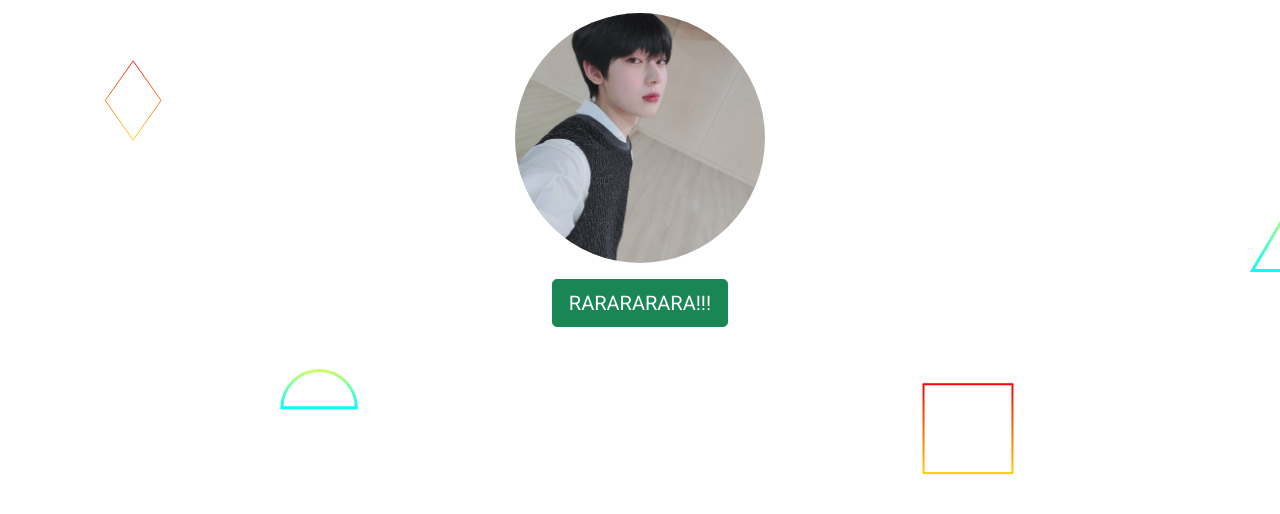
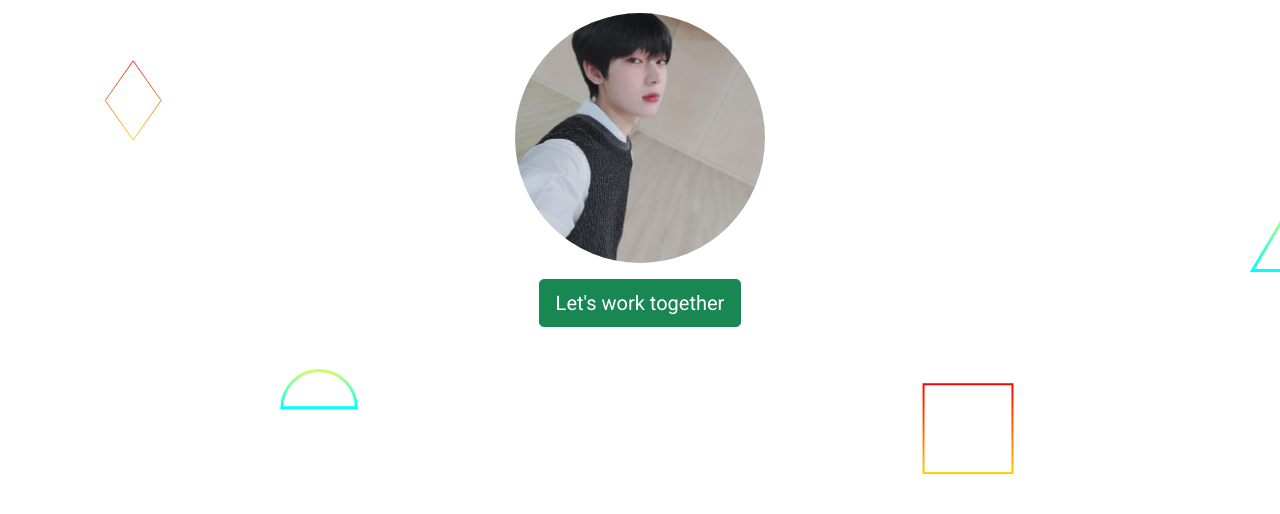
Before and after one commit to Jackilynlenizo/fcb-portfolio, a plain HTML site: page index.html in a window 1280 px wide. Shown: the part 246-760 px from the top of the page. Drawn offline with nearby package versions, Linux system fonts and the light colour scheme.

Commit message:
Finished fcb portfolio

```diff
--- a/index.html
+++ b/index.html
@@ -21,7 +21,7 @@
             <h1>Full Stack Web Developer</h1>
             <p>Hi! My name is Jackilyn Lenizo and I love building things from scratch.</p>
             <img src="images/ksn.png" id="profile">
-            <a href="jackilynlenizo09@gmail.com" class="btn btn-success btn-lg mt-3"> RARARARARA!!! </a>
+            <a href="jackilynlenizo09@gmail.com" class="btn btn-success btn-lg mt-3"> Let's work together </a>
         </section>
    </div>
 
```
